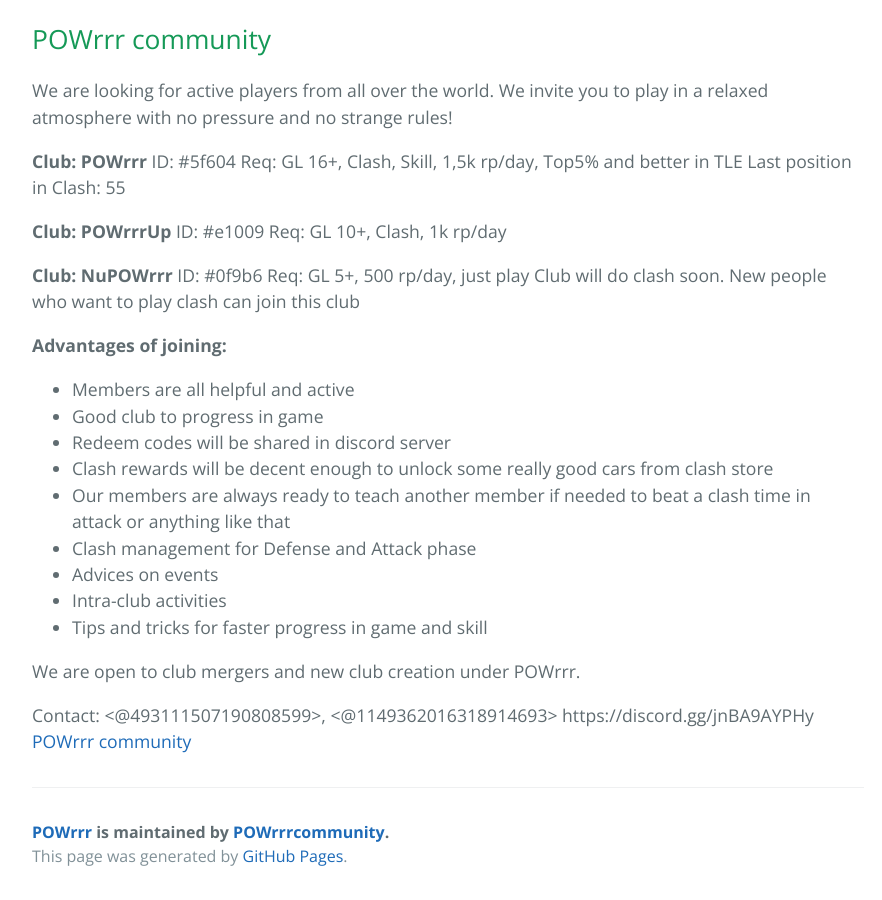
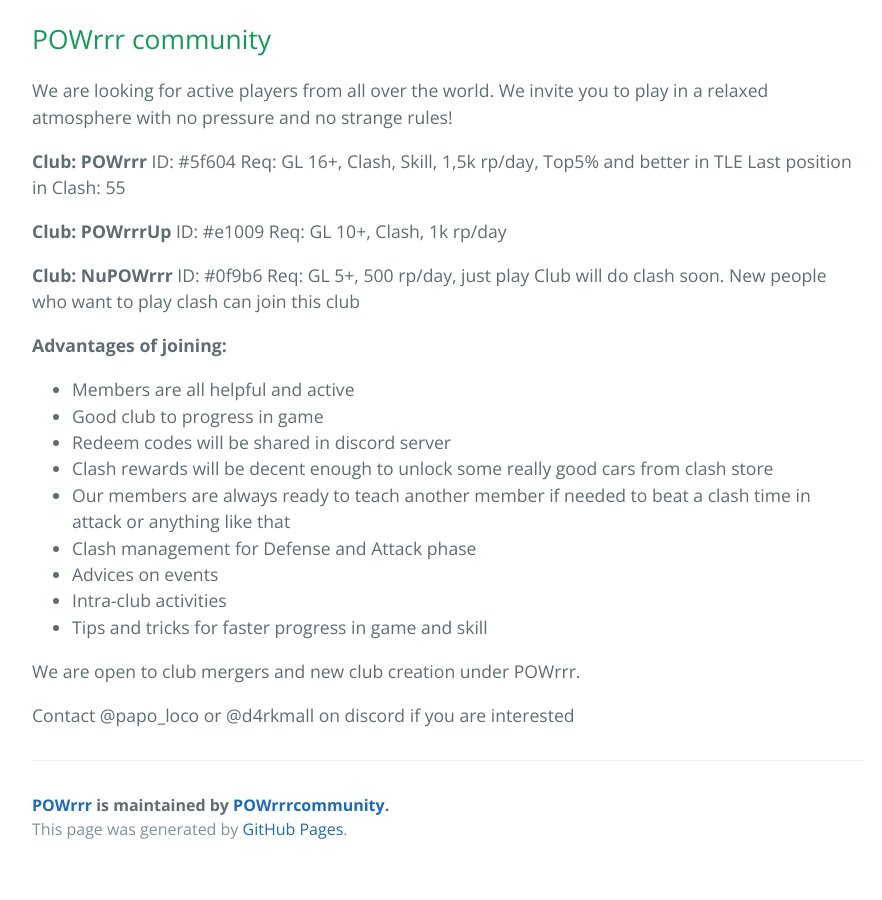
Before and after one commit to POWrrrcommunity/POWrrr, a Jekyll site: the page built from index.md, in a window 1280 px wide and 900 px high, scrolled down 763 px. Shown: the whole window, without its empty margins (192-1074 px from the left). Built offline with Jekyll 4.4.1, drawn with Linux system fonts in a browser that asks for light colours; after the commit the page ends 1636 px from its top, so only the background shows below that; grey boxes are pictures that could not be loaded.

Commit message:
Update index.md

```diff
--- a/index.md
+++ b/index.md
@@ -35,6 +35,4 @@ Club will do clash soon. New people who want to play clash can join this club
 
 We are open to club mergers and new club creation under POWrrr.
 
-Contact: <@493111507190808599>, <@1149362016318914693>
-https://discord.gg/jnBA9AYPHy
-[POWrrr community](https://cdn.discordapp.com/attachments/1149715311621316630/1310287852763873451/Banner8.jpg?ex=6744ac28&is=67435aa8&hm=a842576065c79cff09cd110e4e3bc017cc727c041008f21026219127602b316c&)
+Contact @papo_loco or @d4rkmall on discord if you are interested
```
